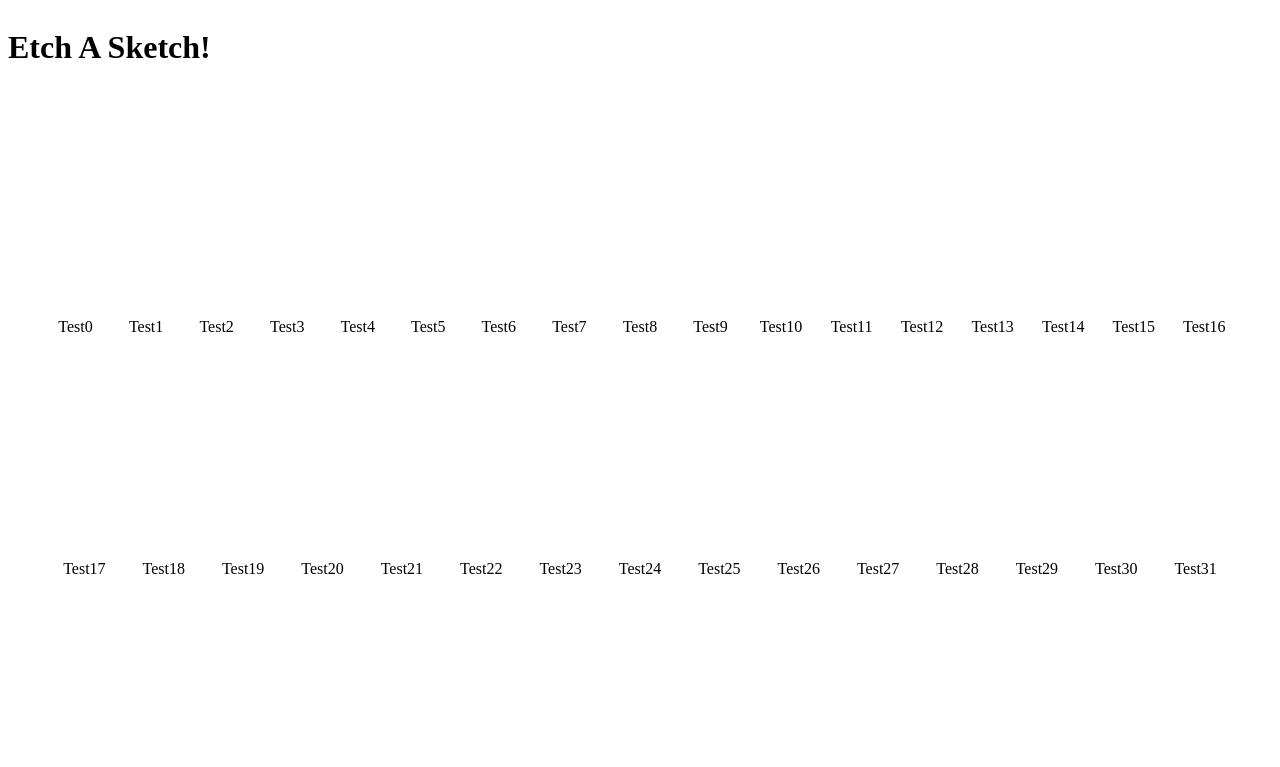
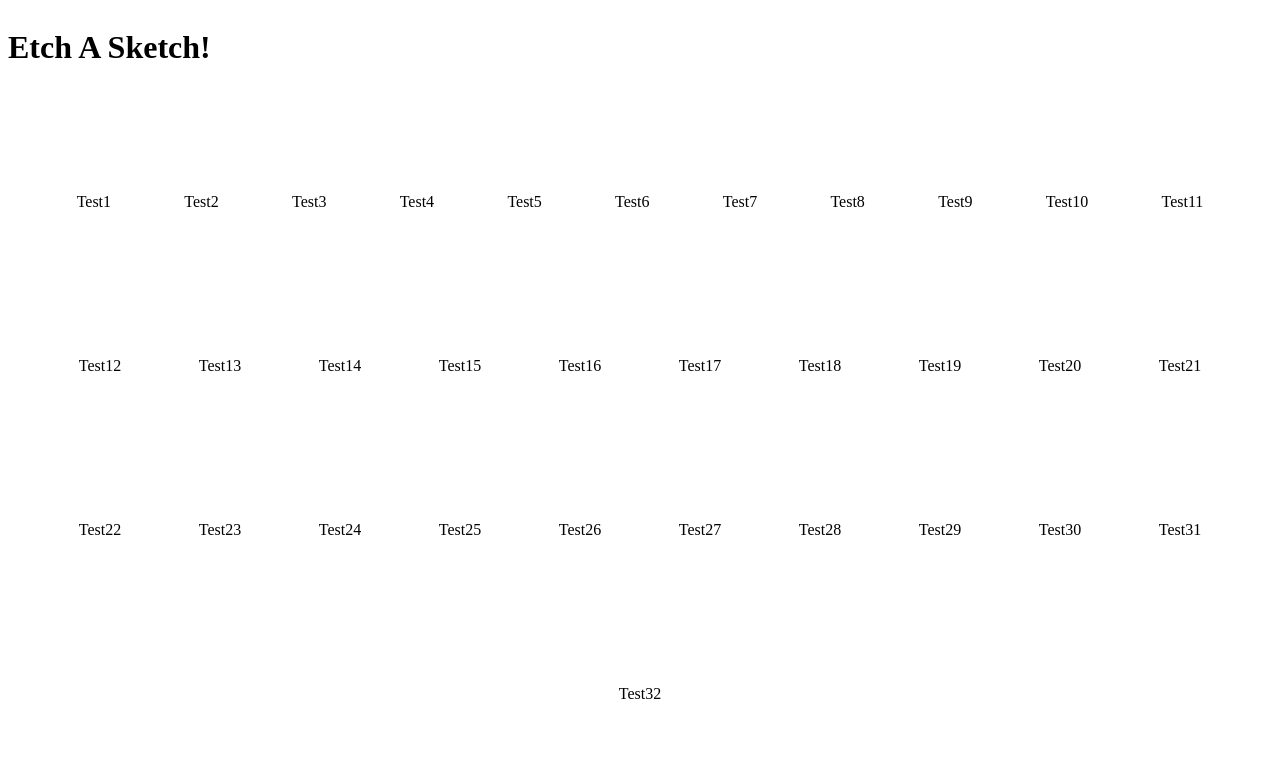
Before and after one commit to RegmiS/etch-a-sketch, a plain HTML site: page index.html in a window 1280 px wide. Drawn offline with Linux system fonts and the light colour scheme.

Commit message:
Remove unnecessary styling to ensure basic wrapping

```diff
--- a/script.js
+++ b/script.js
@@ -2,7 +2,7 @@ const main_container = document.querySelector(".container");
 
 for(let i=0; i<32; i++){
     const new_div = document.createElement('div');
-    new_div.textContent = `Test${i}`;
+    new_div.textContent = `Test${i+1}`;
     new_div.classList.add("item");
     main_container.appendChild(new_div);
 }
--- a/styles.css
+++ b/styles.css
@@ -12,19 +12,20 @@ body {
 
 .container {
     display: flex;
-    justify-content: space-evenly;
-    align-content: space-evenly;
+    flex-wrap: wrap;
     padding: 32px;
-    flex-wrap: wrap;
-    height: 100%;
+    flex: 2 1 auto;
+
+
+
 }
 
 .item {
     display: flex;
     justify-content: center;
     align-items: center;
-    height: 20px;
-    width: 20px;
-    padding: 20px;
-    margin: 5px;
+
+    padding: 2%;
+    margin: 1%;
+    flex: 2 1 auto;
 }
```
